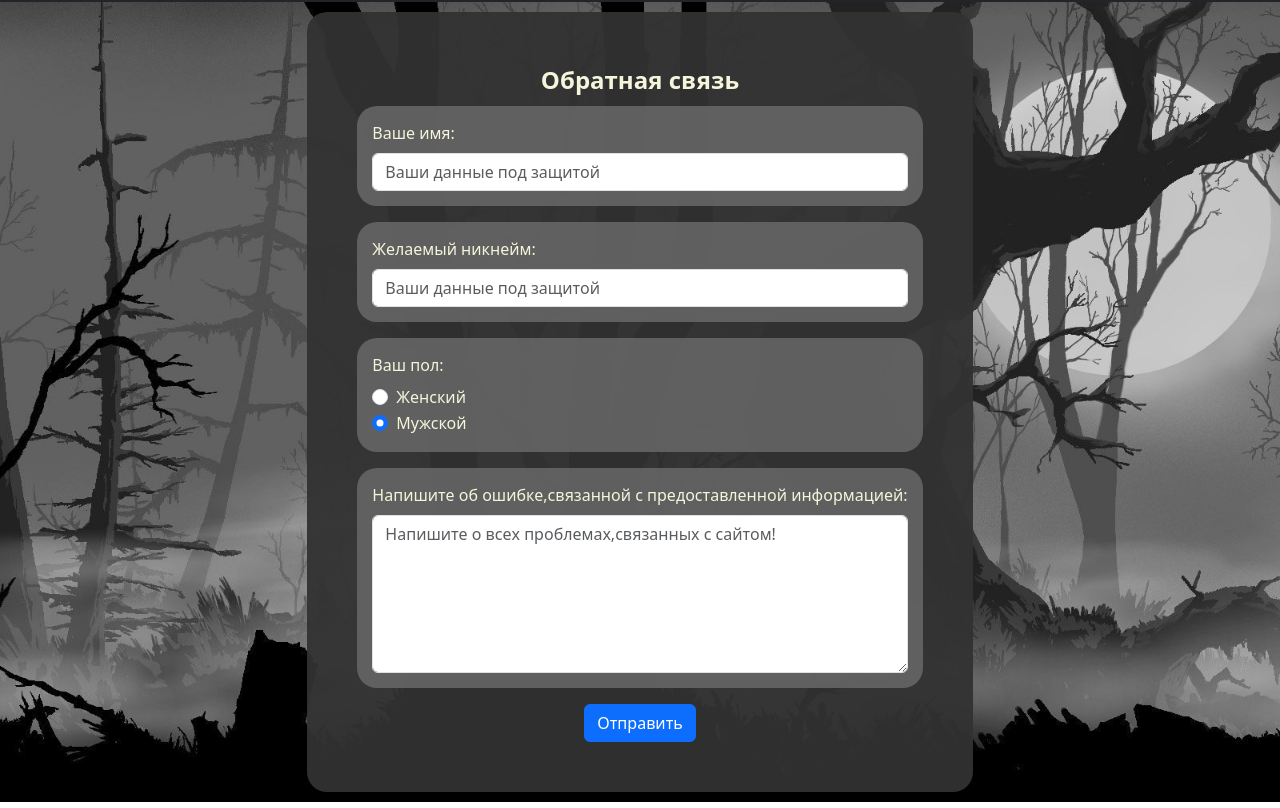
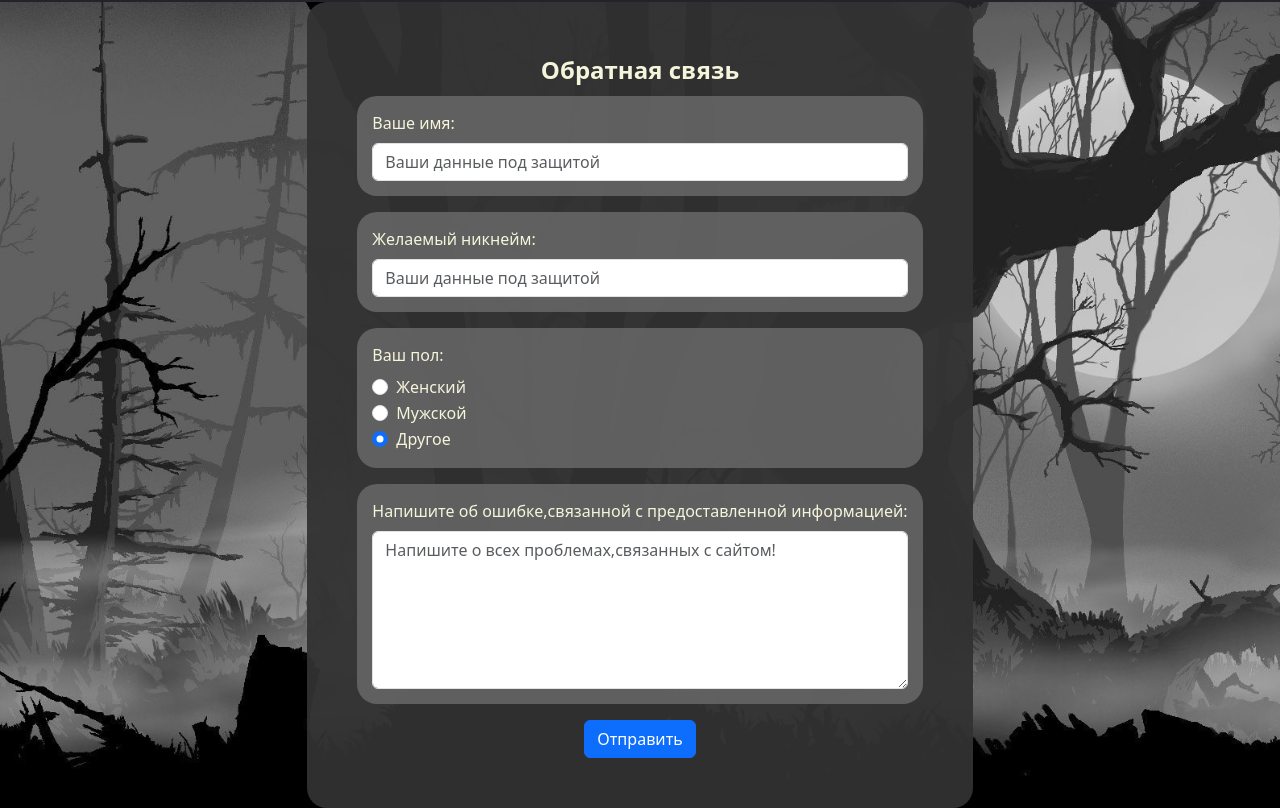
Before and after one commit to SiMariaSi/23_Bipolyar, a plain HTML site: page index.html in a window 1280 px wide. Shown: the part 62-870 px from the top of the page. Drawn offline with nearby package versions, Linux system fonts and the light colour scheme.

Commit message:
Update index.html

```diff
--- a/index.html
+++ b/index.html
@@ -74,6 +74,12 @@
                 Мужской
                 </label>
             </div>
+                <div class="form-check">
+                <input class="form-check-input" type="radio" id="astronavt" name="flexRadioDefault" id="flexRadioDefault3" checked>
+                <label class="form-check-label" for="flexRadioDefault3">
+                Другое
+                </label>
+            </div>
             </div>
             <div class="mb-3">
                     <label for="exampleFormControlTextarea1" class="form-label">Напишите об ошибке,связанной с предоставленной информацией:</label>
```
